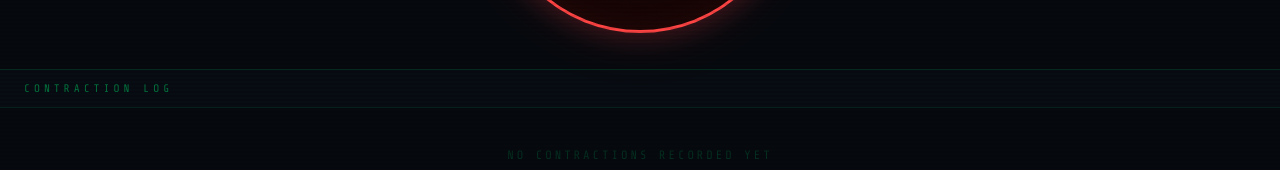
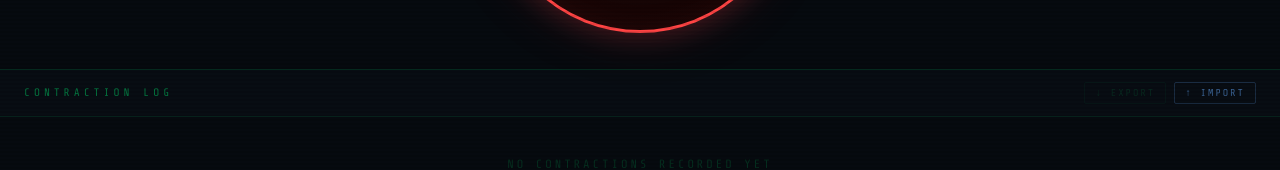
Before and after one commit to Pseudoman21/labor-monitoring-app, a React (Vite) app: page / in a window 1280 px wide. Shown: the part 597-767 px from the top of the page. Built offline with nearby package versions, Linux system fonts and the light colour scheme.

Commit message:
Implement importing and exporting of data

```diff
--- a/src/components/ContractionMonitor.css
+++ b/src/components/ContractionMonitor.css
@@ -326,6 +326,75 @@
   color: #00cc6688;
 }
 
+.history-actions {
+  display: flex;
+  align-items: center;
+  gap: 8px;
+}
+
+.import-status {
+  font-size: 10px;
+  letter-spacing: 2px;
+  padding: 3px 8px;
+  border-radius: 2px;
+  animation: fadeIn 0.2s ease;
+}
+
+.import-status[data-status='ok'] {
+  color: #00ff88;
+  background: #00ff8815;
+  border: 1px solid #00ff8840;
+}
+
+.import-status[data-status='error'] {
+  color: #ff4444;
+  background: #ff444415;
+  border: 1px solid #ff444440;
+}
+
+@keyframes fadeIn {
+  from { opacity: 0; transform: translateY(-4px); }
+  to { opacity: 1; transform: translateY(0); }
+}
+
+.action-btn {
+  font-family: 'Share Tech Mono', monospace;
+  font-size: 10px;
+  letter-spacing: 2px;
+  background: transparent;
+  padding: 4px 10px;
+  border-radius: 2px;
+  cursor: pointer;
+  transition: all 0.15s;
+}
+
+.action-btn:disabled {
+  opacity: 0.25;
+  cursor: not-allowed;
+}
+
+.export-btn {
+  color: #00cc6688;
+  border: 1px solid #00cc6633;
+}
+
+.export-btn:hover:not(:disabled) {
+  color: #00ff88;
+  border-color: #00ff8866;
+  background: #00ff8810;
+}
+
+.import-btn {
+  color: #66aaff88;
+  border: 1px solid #66aaff33;
+}
+
+.import-btn:hover {
+  color: #88ccff;
+  border-color: #66aaff66;
+  background: #66aaff10;
+}
+
 .clear-btn {
   font-family: 'Share Tech Mono', monospace;
   font-size: 10px;
--- a/src/components/ContractionMonitor.jsx
+++ b/src/components/ContractionMonitor.jsx
@@ -1,5 +1,34 @@
 import { useState, useEffect, useRef, useCallback } from 'react'
 import './ContractionMonitor.css'
+
+function exportLog(log) {
+  const payload = JSON.stringify(log, null, 2)
+  const blob = new Blob([payload], { type: 'application/json' })
+  const url = URL.createObjectURL(blob)
+  const a = document.createElement('a')
+  const ts = new Date()
+  const stamp = `${ts.getFullYear()}-${String(ts.getMonth() + 1).padStart(2, '0')}-${String(ts.getDate()).padStart(2, '0')}_${String(ts.getHours()).padStart(2, '0')}-${String(ts.getMinutes()).padStart(2, '0')}`
+  a.href = url
+  a.download = `contractions_${stamp}.json`
+  a.click()
+  URL.revokeObjectURL(url)
+}
+
+function recomputeIntervals(sorted) {
+  // sorted: newest first. interval = gap from previous (older) entry
+  return sorted.map((entry, i) => ({
+    ...entry,
+    interval: i === sorted.length - 1 ? null : entry.timestamp - sorted[i + 1].timestamp,
+  }))
+}
+
+function mergeAndParse(existing, imported) {
+  const parsed = imported.map((e) => ({ ...e, timestamp: new Date(e.timestamp) }))
+  const byId = new Map(existing.map((e) => [e.id, e]))
+  for (const e of parsed) byId.set(e.id, e)
+  const merged = Array.from(byId.values()).sort((a, b) => b.timestamp - a.timestamp)
+  return recomputeIntervals(merged)
+}
 
 const STORAGE_KEY = 'contraction_log'
 
@@ -59,7 +88,10 @@ export default function ContractionMonitor() {
   const [now, setNow] = useState(new Date())
   const [flash, setFlash] = useState(false)
   const [sinceLastSec, setSinceLastSec] = useState(null)
+  const [importStatus, setImportStatus] = useState(null) // 'ok' | 'error'
   const flashTimer = useRef(null)
+  const importStatusTimer = useRef(null)
+  const importInputRef = useRef(null)
 
   // Clock tick
   useEffect(() => {
@@ -101,6 +133,36 @@ export default function ContractionMonitor() {
       setLog([])
       localStorage.removeItem(STORAGE_KEY)
     }
+  }, [])
+
+  const handleExport = useCallback(() => exportLog(log), [log])
+
+  const handleImportClick = useCallback(() => {
+    importInputRef.current?.click()
+  }, [])
+
+  const handleImportFile = useCallback((e) => {
+    const file = e.target.files?.[0]
+    if (!file) return
+    const reader = new FileReader()
+    reader.onload = (ev) => {
+      try {
+        const imported = JSON.parse(ev.target.result)
+        if (!Array.isArray(imported)) throw new Error('Invalid format')
+        setLog((prev) => {
+          const next = mergeAndParse(prev, imported)
+          saveLog(next)
+          return next
+        })
+        setImportStatus('ok')
+      } catch {
+        setImportStatus('error')
+      }
+      clearTimeout(importStatusTimer.current)
+      importStatusTimer.current = setTimeout(() => setImportStatus(null), 3000)
+    }
+    reader.readAsText(file)
+    e.target.value = ''
   }, [])
 
   const lastInterval = log.length >= 2 ? log[0].interval : null
@@ -207,12 +269,32 @@ export default function ContractionMonitor() {
       <section className="history-panel">
         <div className="history-header">
           <span className="history-title">CONTRACTION LOG</span>
-          {log.length > 0 && (
-            <button className="clear-btn" onClick={clearLog}>
-              CLEAR ALL
+          <div className="history-actions">
+            {importStatus && (
+              <span className="import-status" data-status={importStatus}>
+                {importStatus === 'ok' ? '✓ IMPORTED' : '✗ INVALID FILE'}
+              </span>
+            )}
+            <button className="action-btn export-btn" onClick={handleExport} disabled={log.length === 0} title="Export to file">
+              ↓ EXPORT
             </button>
-          )}
+            <button className="action-btn import-btn" onClick={handleImportClick} title="Import from file">
+              ↑ IMPORT
+            </button>
+            {log.length > 0 && (
+              <button className="clear-btn" onClick={clearLog}>
+                CLEAR
+              </button>
+            )}
+          </div>
         </div>
+        <input
+          ref={importInputRef}
+          type="file"
+          accept=".json,application/json"
+          style={{ display: 'none' }}
+          onChange={handleImportFile}
+        />
 
         {log.length === 0 ? (
           <div className="history-empty">
```
